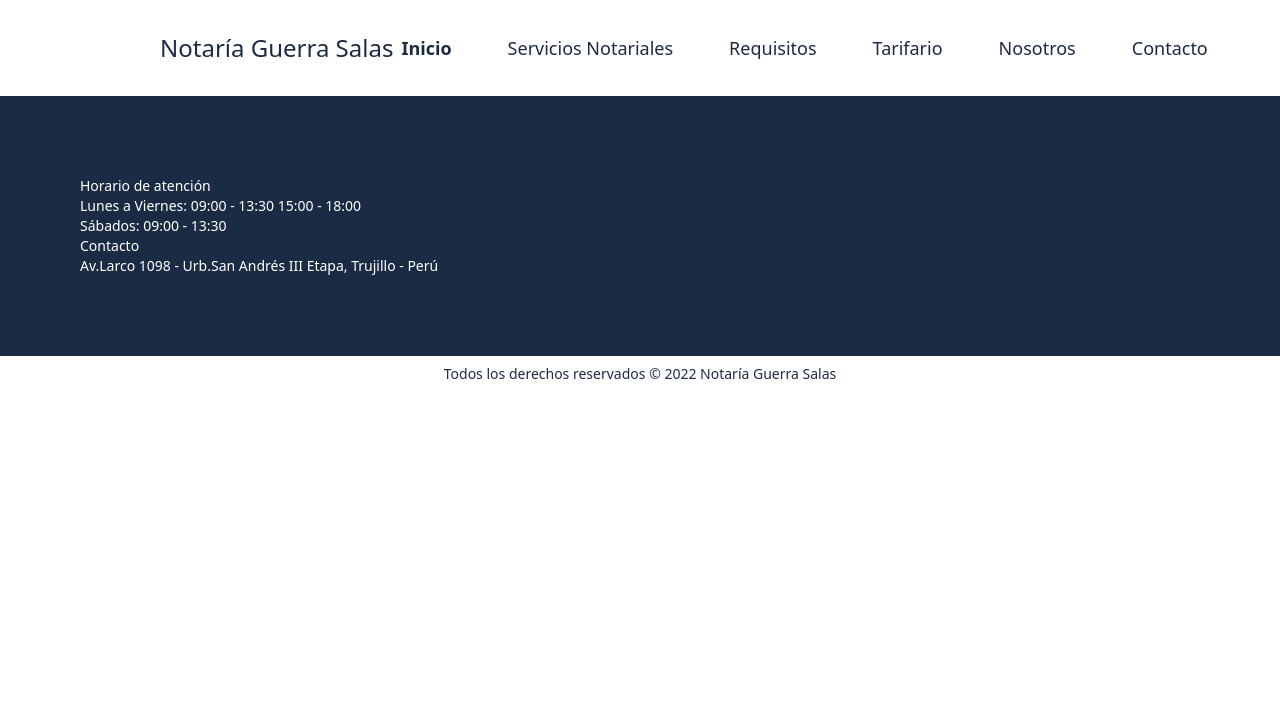
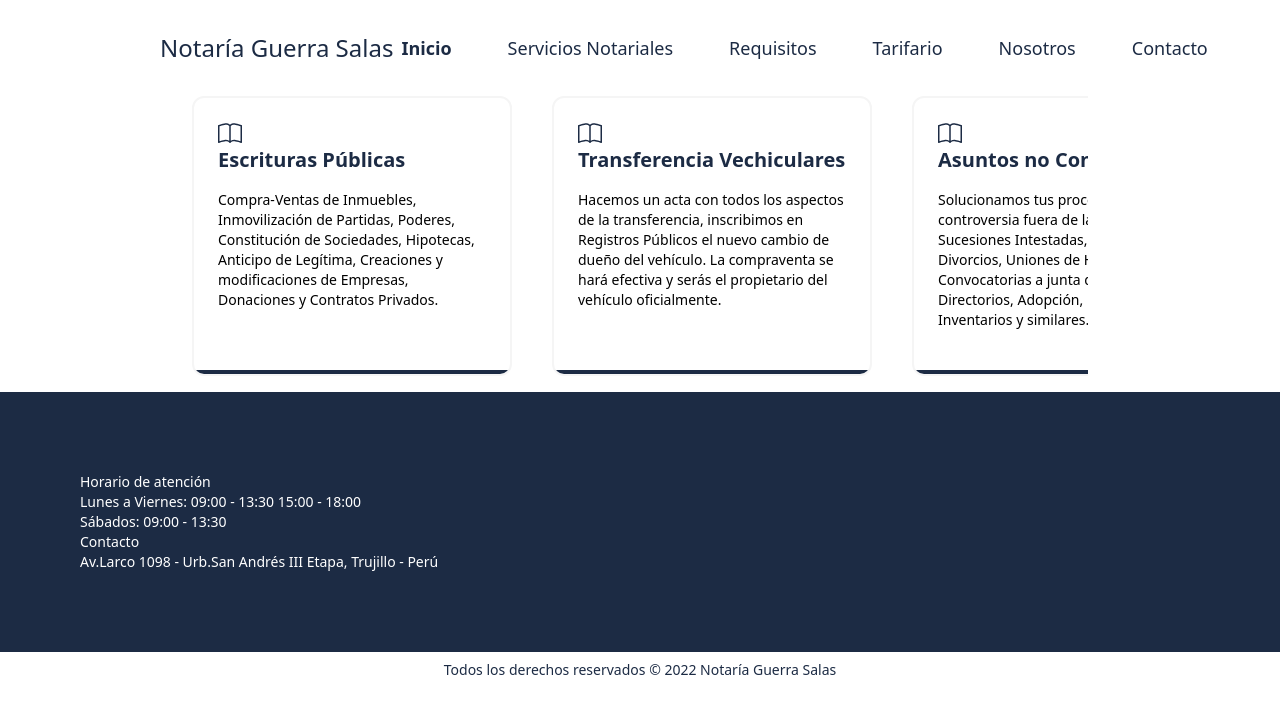
Before and after one commit to lggradosm/guerra-salas-app, a Next.js app: page / in a window 1280 px wide. Shown: the top 714 px of the page. Built offline with nearby package versions, Linux system fonts and the light colour scheme.

Commit message:
NEW: Scroll drag horizontal

```diff
--- /dev/null
+++ b/components/ScrollDrag.js
@@ -0,0 +1,61 @@
+import React, { useRef, useState, useEffect } from "react";
+
+export default function ScrollDrag({ children, style = "" }) {
+  const ref = useRef();
+  const [pos, setPos] = useState({
+    isScrolling: false,
+    clientX: 0,
+  });
+
+  const onMouseDown = (e) => {
+    setPos({
+      ...pos,
+      isScrolling: true,
+      clientX: e.clientX,
+    });
+  };
+
+  const onMouseUp = () => {
+    setPos({ ...pos, isScrolling: false });
+  };
+
+  const onMouseMove = (e) => {
+    const { isScrolling, clientX } = pos;
+    const { clientWidth } = ref.current;
+    const dx = e.clientX - clientX;
+    const displacementX =
+      0.3 *
+      clientWidth *
+      Math.sign(dx) *
+      Math.log10(1.0 + (0.5 * Math.abs(dx)) / clientWidth);
+    if (isScrolling) {
+      // if (clientX >= e.clientX) {
+      ref.current.scrollLeft -= displacementX;
+      // } else {
+      //   ref.current.scrollLeft = ref.current.scrollLeft - dx;
+      // }
+      // ref.current.scrollLeft = scrollX + dx;
+      setPos({
+        ...pos,
+        clientX: e.clientX,
+      });
+    }
+  };
+
+  useEffect(() => {
+    if (pos.isScrolling) {
+      window.addEventListener("mouseup", onMouseUp);
+      window.addEventListener("mousemove", onMouseMove);
+    }
+    return () => {
+      window.removeEventListener("mouseup", onMouseUp);
+      window.removeEventListener("mousemove", onMouseMove);
+    };
+  }, [pos.isScrolling]);
+
+  return (
+    <div className={style} ref={ref} onMouseDown={(e) => onMouseDown(e)}>
+      {children}
+    </div>
+  );
+}
--- a/components/ServiceItem.js
+++ b/components/ServiceItem.js
@@ -1,16 +1,27 @@
-import Image from 'next/image'
-import Link from 'next/link'
-import React from 'react'
+import Image from "next/image";
+import Link from "next/link";
+import React from "react";
+import { Book } from "react-bootstrap-icons";
 
-export default function ServiceItem({image,title,text}) {
+export default function ServiceItem({ image, title, text }) {
   return (
-    <div className='flex flex-col w-[calc(90%-2rem)] lg:w-[calc(50%-2rem)] 2xl:w-[calc(33.33%-2rem)] border-neutral-100 border-2 rounded-xl p-6 cursor-pointer justify-between'>
-          <Image alt='escrituras publica' src={image} className="w-full rounded-[.2rem]" />
-          <h2 className='text-lg md:text-2xl text-primary font-semibold py-3'>{title}</h2>
-          <p className='text-sm  md:text-md'>
-            {text}
-          </p>
-          <Link href={"#"} className="block  hover:border-primary hover:underline border-white border-2 rounded-xl p-3 duration-200 text-primary text-center mt-6">Ver requisitos</Link>
-        </div>
-  )
+    <div className=" relative  overflow-hidden   min-w-[20rem]  border-neutral-100 border-2 rounded-xl p-6 cursor-pointer  content-none after:bottom-0 after:left-0 after:right-0 after:absolute after:bg-primary after:h-1">
+      <Book className="text-2xl text-primary" />
+      {/* <Image
+        alt="service_image"
+        src={image}
+        className="w-full rounded-[.2rem]"
+      /> */}
+      <h2 className="text-lg md:text-xl text-primary font-semibold ">
+        {title}
+      </h2>
+      <p className="text-sm  md:text-md mt-4 text-left">{text}</p>
+      {/* <Link
+        href={"#"}
+        className="block  hover:border-primary hover:underline border-white border-2 rounded-xl p-3 duration-200 text-primary text-center mt-6"
+      >
+        Ver requisitos
+      </Link> */}
+    </div>
+  );
 }
--- a/pages/_app.js
+++ b/pages/_app.js
@@ -1,21 +1,23 @@
-import Navbar from '../components/Navbar'
-import '../styles/globals.css'
-import Head from 'next/head'
-import Footer from '../components/Footer'
+import Navbar from "../components/Navbar";
+import "../styles/globals.css";
+import Head from "next/head";
+import Footer from "../components/Footer";
 
 function MyApp({ Component, pageProps }) {
-  return <div className=''>
-    <Head>
+  return (
+    <div className="select-none">
+      <Head>
         <title>Notaría Guerra Salas</title>
         <meta name="description" content="Generated by create next app" />
         <link rel="icon" href="/favicon.ico" />
       </Head>
-    <Navbar />
-    <main className='flex relative items-center  flex-col'>
+      <Navbar />
+      <main className="flex relative items-center  flex-col">
         <Component {...pageProps} />
-    </main>
-    <Footer />
-  </div>
+      </main>
+      <Footer />
+    </div>
+  );
 }
 
-export default MyApp
+export default MyApp;
--- a/pages/index.js
+++ b/pages/index.js
@@ -1,5 +1,85 @@
 import Image from "next/image";
+import { useEffect, useMemo, useRef, useState } from "react";
+import ScrollDrag from "../components/ScrollDrag";
+import ServiceItem from "../components/ServiceItem";
+import asuntos_no_contenciosos from "../public/images/asuntos_no_contenciosos.webp";
+import autorizacion_viaje from "../public/images/autorizacion_viaje.webp";
+import cartas_notariales from "../public/images/cartas_notariales.webp";
+import certificacion_actas from "../public/images/certificacion_actas.webp";
+import escrituras_publicas from "../public/images/escrituras_publicas.webp";
+import legalizacion from "../public/images/legalizacion.webp";
+import protestos from "../public/images/protestos.webp";
+import transferencias_vehiculares from "../public/images/transferencias_vehiculares.webp";
+export default function Home() {
+  return (
+    <div className="container justify-center items-center">
+      <section className="">
+        <ScrollDrag style="flex  gap-10 overflow-x-auto justify-start pb-4 ">
+          <ServiceItem
+            image={escrituras_publicas}
+            title={"Escrituras Públicas"}
+            text={
+              "Compra-Ventas de Inmuebles, Inmovilización de Partidas, Poderes, Constitución de Sociedades, Hipotecas, Anticipo de Legítima, Creaciones y modificaciones de Empresas, Donaciones y Contratos Privados."
+            }
+          />
 
-export default function Home() {
-  return <div></div>;
+          <ServiceItem
+            image={transferencias_vehiculares}
+            title={"Transferencia Vechiculares"}
+            text={
+              "Hacemos un acta con todos los aspectos de la transferencia, inscribimos en Registros Públicos el nuevo cambio de dueño del vehículo. La compraventa se hará efectiva y serás el propietario del vehículo oficialmente."
+            }
+          />
+
+          <ServiceItem
+            image={asuntos_no_contenciosos}
+            title={"Asuntos no Contenciosos"}
+            text={
+              "Solucionamos tus procesos sin controversia fuera de la Corte, como Sucesiones Intestadas, Rectificaciones, Divorcios, Uniones de Hecho, Convocatorias a junta de Accionistas y Directorios, Adopción, Prescripciones, Inventarios y similares."
+            }
+          />
+
+          <ServiceItem
+            image={autorizacion_viaje}
+            title={"Autorización de Viaje"}
+            text={
+              "Las Autorizaciones de viaje de menores, las otorga el notario mediante acta a fin de dar fe que la persona que autoriza el viaje de un menor de edad sea el Padre o la persona legalmente idónea."
+            }
+          />
+
+          <ServiceItem
+            image={certificacion_actas}
+            title={"Certificación de Actas"}
+            text={
+              "Se da fe de las Actas contenidas en los Libros de las Sociedades o Asociaciones, transcribiendo su contenido en documentos certificados."
+            }
+          />
+
+          <ServiceItem
+            image={legalizacion}
+            title={"Legalizaciones"}
+            text={
+              "Legalización de firmas da fe que es auténtica y pertenece al que ha firmado frente al notario, identificado a la persona con documento identidad. Legalización de Copias, certificando que es igual al original. Legalización de Libros se da al sellar las hojas de un libro de actas o contable."
+            }
+          />
+
+          <ServiceItem
+            image={protestos}
+            title={"Protestos"}
+            text={
+              "El protesto es un acto notarial en el que se acredita que no se ha realizado el pago de una letra de cambio o un Título Valor, para el cual se hace un procedimiento de protesto del Titulo Valor en la notaría para poder realizar el cobro de la misma."
+            }
+          />
+
+          <ServiceItem
+            image={cartas_notariales}
+            title={"Cartas Notariales"}
+            text={
+              "La carta notarial es aquella carta remitida por un notario, el cual debe certificar la fecha de emisión y recepción. Evitando discusiones sobre si la carta llegó o no a tiempo. El notario, en todo momento indicara la fecha de recepción de la carta."
+            }
+          />
+        </ScrollDrag>
+      </section>
+    </div>
+  );
 }
--- a/styles/globals.css
+++ b/styles/globals.css
@@ -2,28 +2,33 @@
 @tailwind components;
 @tailwind utilities;
 
-*{
+* {
   box-sizing: border-box;
 }
 
-.container{
+.container {
   width: 90%;
 }
 
-@media (min-width:768px){
-    .container{
+@media (min-width: 768px) {
+  .container {
     width: 80%;
   }
 }
 
-@media (min-width:1280px){
-    .container{
+@media (min-width: 1280px) {
+  .container {
     width: 70%;
   }
 }
 
-@media (min-width:1536px){
-    .container{
+@media (min-width: 1536px) {
+  .container {
     width: 60%;
   }
 }
+
+.scrollbar-hide {
+  -ms-overflow-style: none; /* IE and Edge */
+  scrollbar-width: none; /* Firefox */
+}
```
Lines whose indentation alone changed are shown as unchanged.
